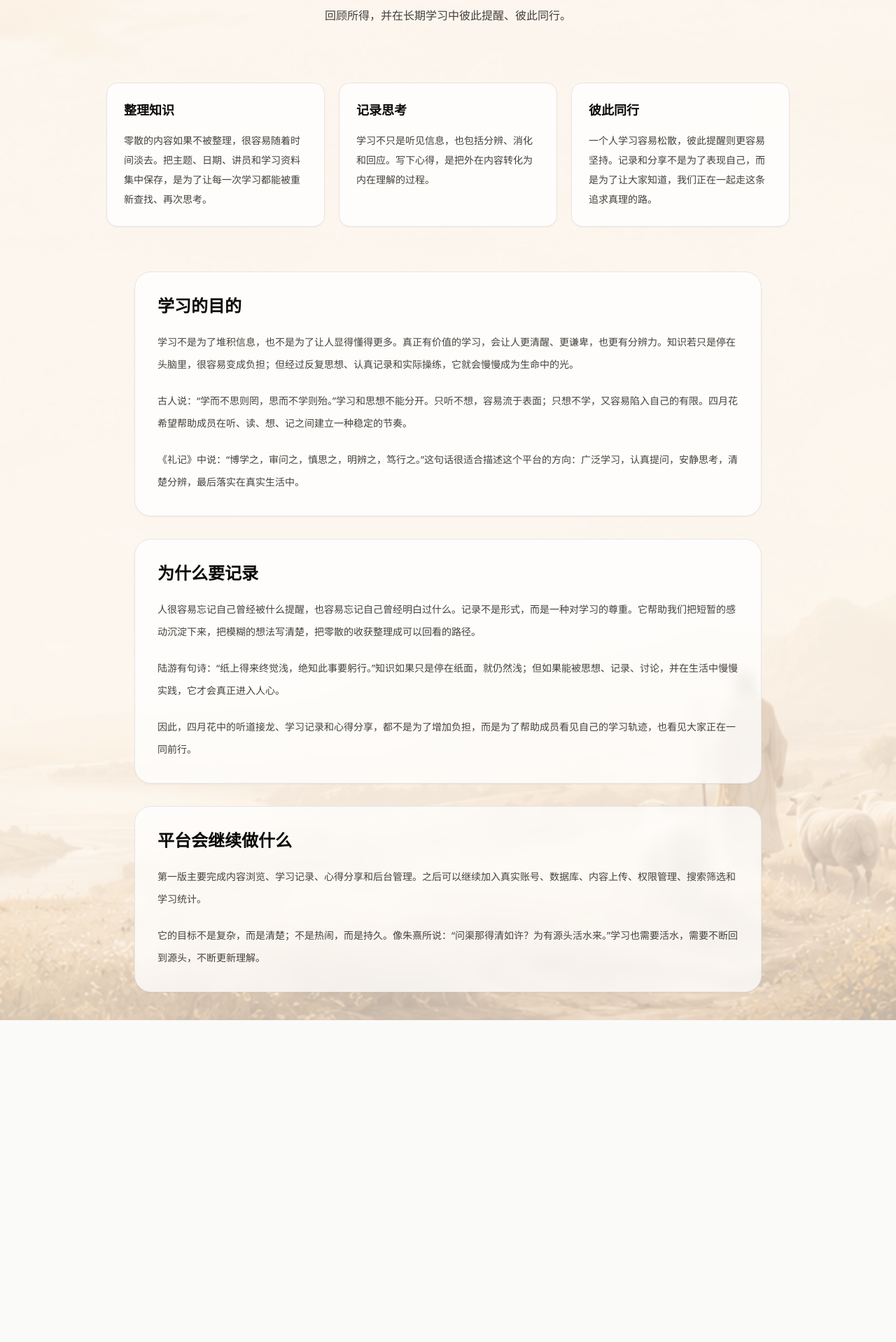
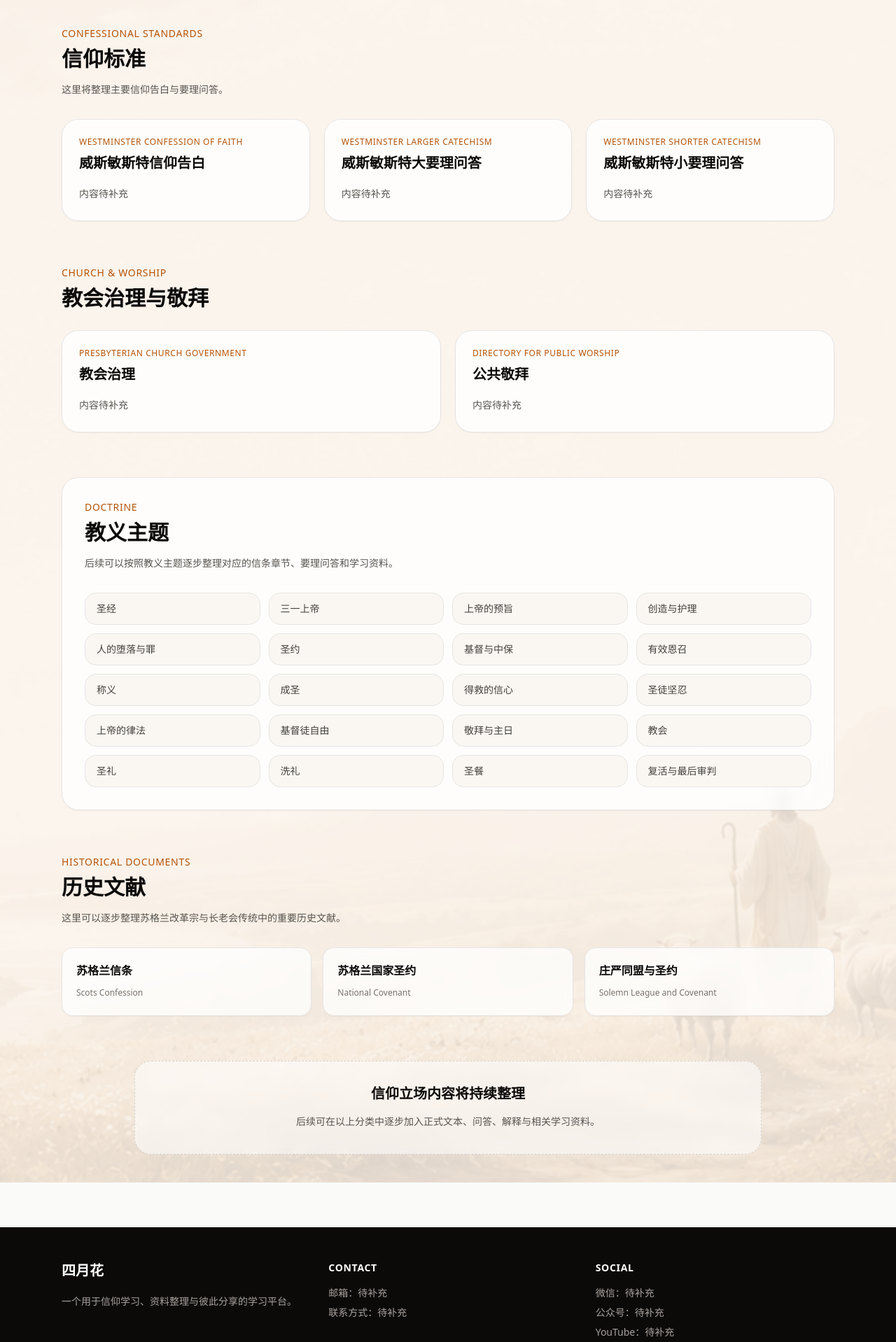
Before and after one commit to JoshuaXie0917/faith-learning-platform, a Next.js app: page /about in a window 1280 px wide. Shown: the part 362-2280 px from the top of the page at 70% size. Before the commit the page ends 1820 px from the top, so only its background shows below. Built offline with nearby package versions, Linux system fonts and the light colour scheme.

Commit message:
Add faith statement page and site footer

```diff
--- a/src/app/about/page.tsx
+++ b/src/app/about/page.tsx
@@ -1,134 +1,263 @@
 import Link from "next/link";
+
+const confessionItems = [
+  {
+    title: "威斯敏斯特信仰告白",
+    subtitle: "Westminster Confession of Faith",
+    description: "内容待补充",
+  },
+  {
+    title: "威斯敏斯特大要理问答",
+    subtitle: "Westminster Larger Catechism",
+    description: "内容待补充",
+  },
+  {
+    title: "威斯敏斯特小要理问答",
+    subtitle: "Westminster Shorter Catechism",
+    description: "内容待补充",
+  },
+];
+
+const churchItems = [
+  {
+    title: "教会治理",
+    subtitle: "Presbyterian Church Government",
+    description: "内容待补充",
+  },
+  {
+    title: "公共敬拜",
+    subtitle: "Directory for Public Worship",
+    description: "内容待补充",
+  },
+];
+
+const doctrineItems = [
+  "圣经",
+  "三一上帝",
+  "上帝的预旨",
+  "创造与护理",
+  "人的堕落与罪",
+  "圣约",
+  "基督与中保",
+  "有效恩召",
+  "称义",
+  "成圣",
+  "得救的信心",
+  "圣徒坚忍",
+  "上帝的律法",
+  "基督徒自由",
+  "敬拜与主日",
+  "教会",
+  "圣礼",
+  "洗礼",
+  "圣餐",
+  "复活与最后审判",
+];
+
+const historyItems = [
+  {
+    title: "苏格兰信条",
+    subtitle: "Scots Confession",
+  },
+  {
+    title: "苏格兰国家圣约",
+    subtitle: "National Covenant",
+  },
+  {
+    title: "庄严同盟与圣约",
+    subtitle: "Solemn League and Covenant",
+  },
+];
 
 export default function AboutPage() {
   return (
     <main className="relative min-h-screen overflow-hidden bg-[#faf5ef] text-stone-800">
       {/* 牧羊背景 */}
       <div
-        className="absolute inset-0 bg-cover bg-center bg-no-repeat opacity-70"
+        className="absolute inset-0 bg-cover bg-center bg-no-repeat opacity-55"
         style={{ backgroundImage: "url('/images/shepherd-bg.png')" }}
       />
 
       {/* 柔和遮罩 */}
-      <div className="absolute inset-0 bg-[#faf5ef]/45" />
+      <div className="absolute inset-0 bg-[#faf5ef]/65" />
 
-      <div className="relative z-10 mx-auto max-w-5xl px-6 py-10">
-        <header className="mb-20 flex items-center justify-between">
+      <div className="relative z-10 mx-auto max-w-6xl px-6 py-10">
+        {/* 顶部导航 */}
+        <header className="mb-20 flex items-center justify-between gap-4">
           <Link
             href="/"
-            className="rounded-full border border-stone-200 bg-white/70 px-5 py-2 text-sm text-stone-700 shadow-sm backdrop-blur transition hover:bg-white hover:text-stone-950"
+            className="rounded-full border border-stone-200 bg-white/75 px-5 py-2 text-sm text-stone-700 shadow-sm backdrop-blur transition hover:bg-white hover:text-stone-950"
           >
             返回首页
           </Link>
 
           <Link
-            href="/login"
+            href="/dashboard"
             className="rounded-full bg-stone-950 px-5 py-2 text-sm font-semibold text-white shadow-sm transition hover:bg-stone-800"
           >
-            进入平台
+            进入学习中心
           </Link>
         </header>
 
+        {/* 页面标题 */}
         <section className="mx-auto max-w-3xl text-center">
-          <div className="mb-6 inline-flex rounded-full border border-amber-200 bg-white/70 px-4 py-1.5 text-sm text-amber-700 shadow-sm backdrop-blur">
-            关于四月花
+          <div className="mb-6 inline-flex rounded-full border border-amber-200 bg-white/75 px-4 py-1.5 text-sm text-amber-700 shadow-sm backdrop-blur">
+            Statement of Faith
           </div>
 
           <h1 className="mb-6 text-4xl font-bold tracking-tight text-stone-950 sm:text-5xl">
-            为了更认真地学习，也为了更安静地追求真理
+            信仰立场
           </h1>
 
           <p className="mx-auto max-w-2xl text-base leading-8 text-stone-700">
-            四月花不是一个热闹的平台，而是一个安静的内部学习空间。它帮助成员整理内容、记录思考、回顾所得，并在长期学习中彼此提醒、彼此同行。
+            本页面用于整理本平台所持守的信仰标准、要理问答、教会治理、
+            敬拜原则与相关历史文献。
           </p>
         </section>
 
-        <section className="mt-20 grid gap-5 md:grid-cols-3">
-          {[
-            {
-              title: "整理知识",
-              description:
-                "零散的内容如果不被整理，很容易随着时间淡去。把主题、日期、讲员和学习资料集中保存，是为了让每一次学习都能被重新查找、再次思考。",
-            },
-            {
-              title: "记录思考",
-              description:
-                "学习不只是听见信息，也包括分辨、消化和回应。写下心得，是把外在内容转化为内在理解的过程。",
-            },
-            {
-              title: "彼此同行",
-              description:
-                "一个人学习容易松散，彼此提醒则更容易坚持。记录和分享不是为了表现自己，而是为了让大家知道，我们正在一起走这条追求真理的路。",
-            },
-          ].map((item) => (
-            <div
+        {/* 信仰标准 */}
+        <section className="mt-20">
+          <div className="mb-7">
+            <p className="mb-2 text-sm font-medium tracking-wider text-amber-700">
+              CONFESSIONAL STANDARDS
+            </p>
+
+            <h2 className="text-2xl font-bold text-stone-950 sm:text-3xl">
+              信仰标准
+            </h2>
+
+            <p className="mt-3 max-w-2xl text-sm leading-7 text-stone-600">
+              这里将整理主要信仰告白与要理问答。
+            </p>
+          </div>
+
+          <div className="grid gap-5 md:grid-cols-3">
+            {confessionItems.map((item) => (
+              <article
                 key={item.title}
-              className="rounded-2xl border border-stone-200 bg-white/75 p-6 shadow-sm backdrop-blur"
+                className="rounded-3xl border border-stone-200 bg-white/80 p-6 shadow-sm backdrop-blur"
               >
-              <h2 className="mb-4 text-lg font-bold text-stone-950">
+                <p className="mb-2 text-xs font-medium uppercase tracking-wider text-amber-700">
+                  {item.subtitle}
+                </p>
+
+                <h3 className="text-xl font-bold text-stone-950">
                   {item.title}
-              </h2>
-              <p className="text-sm leading-7 text-stone-700">
+                </h3>
+
+                <p className="mt-4 text-sm leading-7 text-stone-600">
                   {item.description}
                 </p>
-            </div>
+              </article>
             ))}
-        </section>
-
-        <section className="mx-auto mt-16 max-w-4xl rounded-3xl border border-stone-200 bg-white/75 p-8 shadow-sm backdrop-blur">
-          <h2 className="mb-5 text-2xl font-bold text-stone-950">
-            学习的目的
-          </h2>
-
-          <div className="space-y-5 text-sm leading-8 text-stone-700">
-            <p>
-              学习不是为了堆积信息，也不是为了让人显得懂得更多。真正有价值的学习，会让人更清醒、更谦卑，也更有分辨力。知识若只是停在头脑里，很容易变成负担；但经过反复思想、认真记录和实际操练，它就会慢慢成为生命中的光。
-            </p>
-
-            <p>
-              古人说：“学而不思则罔，思而不学则殆。”学习和思想不能分开。只听不想，容易流于表面；只想不学，又容易陷入自己的有限。四月花希望帮助成员在听、读、想、记之间建立一种稳定的节奏。
-            </p>
-
-            <p>
-              《礼记》中说：“博学之，审问之，慎思之，明辨之，笃行之。”这句话很适合描述这个平台的方向：广泛学习，认真提问，安静思考，清楚分辨，最后落实在真实生活中。
-            </p>
           </div>
         </section>
 
-        <section className="mx-auto mt-8 max-w-4xl rounded-3xl border border-stone-200 bg-white/75 p-8 shadow-sm backdrop-blur">
-          <h2 className="mb-5 text-2xl font-bold text-stone-950">
-            为什么要记录
-          </h2>
-
-          <div className="space-y-5 text-sm leading-8 text-stone-700">
-            <p>
-              人很容易忘记自己曾经被什么提醒，也容易忘记自己曾经明白过什么。记录不是形式，而是一种对学习的尊重。它帮助我们把短暂的感动沉淀下来，把模糊的想法写清楚，把零散的收获整理成可以回看的路径。
+        {/* 教会治理与敬拜 */}
+        <section className="mt-16">
+          <div className="mb-7">
+            <p className="mb-2 text-sm font-medium tracking-wider text-amber-700">
+              CHURCH & WORSHIP
             </p>
 
-            <p>
-              陆游有句诗：“纸上得来终觉浅，绝知此事要躬行。”知识如果只是停在纸面，就仍然浅；但如果能被思想、记录、讨论，并在生活中慢慢实践，它才会真正进入人心。
+            <h2 className="text-2xl font-bold text-stone-950 sm:text-3xl">
+              教会治理与敬拜
+            </h2>
+          </div>
+
+          <div className="grid gap-5 md:grid-cols-2">
+            {churchItems.map((item) => (
+              <article
+                key={item.title}
+                className="rounded-3xl border border-stone-200 bg-white/80 p-6 shadow-sm backdrop-blur"
+              >
+                <p className="mb-2 text-xs font-medium uppercase tracking-wider text-amber-700">
+                  {item.subtitle}
                 </p>
 
-            <p>
-              因此，四月花中的听道接龙、学习记录和心得分享，都不是为了增加负担，而是为了帮助成员看见自己的学习轨迹，也看见大家正在一同前行。
+                <h3 className="text-xl font-bold text-stone-950">
+                  {item.title}
+                </h3>
+
+                <p className="mt-4 text-sm leading-7 text-stone-600">
+                  {item.description}
                 </p>
+              </article>
+            ))}
           </div>
         </section>
 
-        <section className="mx-auto mt-8 max-w-4xl rounded-3xl border border-stone-200 bg-white/75 p-8 shadow-sm backdrop-blur">
-          <h2 className="mb-5 text-2xl font-bold text-stone-950">
-            平台会继续做什么
+        {/* 教义主题 */}
+        <section className="mt-16 rounded-3xl border border-stone-200 bg-white/80 p-6 shadow-sm backdrop-blur sm:p-8">
+          <div className="mb-7">
+            <p className="mb-2 text-sm font-medium tracking-wider text-amber-700">
+              DOCTRINE
+            </p>
+
+            <h2 className="text-2xl font-bold text-stone-950 sm:text-3xl">
+              教义主题
             </h2>
 
-          <div className="space-y-5 text-sm leading-8 text-stone-700">
-            <p>
-              第一版主要完成内容浏览、学习记录、心得分享和后台管理。之后可以继续加入真实账号、数据库、内容上传、权限管理、搜索筛选和学习统计。
+            <p className="mt-3 max-w-2xl text-sm leading-7 text-stone-600">
+              后续可以按照教义主题逐步整理对应的信条章节、要理问答和学习资料。
+            </p>
+          </div>
+
+          <div className="grid grid-cols-2 gap-3 sm:grid-cols-3 lg:grid-cols-4">
+            {doctrineItems.map((item) => (
+              <div
+                key={item}
+                className="rounded-2xl border border-stone-200 bg-[#faf7f2] px-4 py-3 text-sm font-medium text-stone-700"
+              >
+                {item}
+              </div>
+            ))}
+          </div>
+        </section>
+
+        {/* 历史文献 */}
+        <section className="mt-16">
+          <div className="mb-7">
+            <p className="mb-2 text-sm font-medium tracking-wider text-amber-700">
+              HISTORICAL DOCUMENTS
             </p>
 
-            <p>
-              它的目标不是复杂，而是清楚；不是热闹，而是持久。像朱熹所说：“问渠那得清如许？为有源头活水来。”学习也需要活水，需要不断回到源头，不断更新理解。
+            <h2 className="text-2xl font-bold text-stone-950 sm:text-3xl">
+              历史文献
+            </h2>
+
+            <p className="mt-3 max-w-2xl text-sm leading-7 text-stone-600">
+              这里可以逐步整理苏格兰改革宗与长老会传统中的重要历史文献。
             </p>
           </div>
+
+          <div className="grid gap-4 md:grid-cols-3">
+            {historyItems.map((item) => (
+              <article
+                key={item.title}
+                className="rounded-2xl border border-stone-200 bg-white/75 p-5 shadow-sm backdrop-blur"
+              >
+                <h3 className="font-semibold text-stone-950">
+                  {item.title}
+                </h3>
+
+                <p className="mt-2 text-xs leading-6 text-stone-500">
+                  {item.subtitle}
+                </p>
+              </article>
+            ))}
+          </div>
+        </section>
+
+        {/* 后续内容区域 */}
+        <section className="mx-auto mt-16 max-w-4xl rounded-3xl border border-dashed border-stone-300 bg-white/55 p-8 text-center backdrop-blur">
+          <h2 className="text-xl font-bold text-stone-950">
+            信仰立场内容将持续整理
+          </h2>
+
+          <p className="mx-auto mt-3 max-w-xl text-sm leading-7 text-stone-600">
+            后续可在以上分类中逐步加入正式文本、问答、解释与相关学习资料。
+          </p>
         </section>
       </div>
     </main>
--- a/src/app/layout.tsx
+++ b/src/app/layout.tsx
@@ -1,5 +1,6 @@
 import type { Metadata } from "next";
 import "./globals.css";
+import { SiteFooter } from "@/components/SiteFooter";
 
 export const metadata: Metadata = {
   title: "四月花",
@@ -18,6 +19,7 @@ export default function RootLayout({
         suppressHydrationWarning
       >
         {children}
+        <SiteFooter />
       </body>
     </html>
   );
--- a/src/app/page.tsx
+++ b/src/app/page.tsx
@@ -19,9 +19,9 @@ export default function HomePage() {
           <nav className="flex items-center gap-3">
             <Link
               href="/about"
-              className="rounded-full border border-stone-200 bg-white/70 px-5 py-2 text-sm text-stone-700 shadow-sm backdrop-blur transition hover:bg-white"
+              className="rounded-full border border-amber-700 bg-amber-700 px-5 py-2 text-sm font-semibold text-white shadow-md transition hover:border-amber-800 hover:bg-amber-800"
             >
-              关于平台
+              信仰立场
             </Link>
 
             <Link
@@ -56,7 +56,7 @@ export default function HomePage() {
               href="/dashboard"
               className="rounded-full bg-stone-950 px-7 py-3 text-sm font-semibold text-white shadow-sm transition hover:bg-stone-800"
             >
-              进入学习中心
+              进入四月花平台
             </Link>
 
             <Link
--- /dev/null
+++ b/src/components/SiteFooter.tsx
@@ -0,0 +1,65 @@
+"use client";
+
+import { usePathname } from "next/navigation";
+
+export function SiteFooter() {
+  const pathname = usePathname();
+
+  const hiddenPaths = [
+    "/admin",
+    "/login",
+  ];
+
+  const shouldHide = hiddenPaths.some(
+    (path) => pathname === path || pathname.startsWith(`${path}/`)
+  );
+
+  if (shouldHide) {
+    return null;
+  }
+
+  return (
+    <footer className="mt-16 bg-stone-950 text-stone-300">
+      <div className="mx-auto grid max-w-6xl gap-10 px-6 py-12 md:grid-cols-3">
+        <div>
+          <h2 className="text-xl font-bold text-white">
+            四月花
+          </h2>
+
+          <p className="mt-4 max-w-sm text-sm leading-7 text-stone-400">
+            一个用于信仰学习、资料整理与彼此分享的学习平台。
+          </p>
+        </div>
+
+        <div>
+          <h3 className="text-sm font-semibold uppercase tracking-wider text-white">
+            Contact
+          </h3>
+
+          <div className="mt-4 space-y-2 text-sm text-stone-400">
+            <p>邮箱：待补充</p>
+            <p>联系方式：待补充</p>
+          </div>
+        </div>
+
+        <div>
+          <h3 className="text-sm font-semibold uppercase tracking-wider text-white">
+            Social
+          </h3>
+
+          <div className="mt-4 space-y-2 text-sm text-stone-400">
+            <p>微信：待补充</p>
+            <p>公众号：待补充</p>
+            <p>YouTube：待补充</p>
+          </div>
+        </div>
+      </div>
+
+      <div className="border-t border-stone-800">
+        <div className="mx-auto max-w-6xl px-6 py-5 text-center text-xs text-stone-500">
+          © 2026 四月花
+        </div>
+      </div>
+    </footer>
+  );
+}
```
Lines whose indentation alone changed are shown as unchanged.
